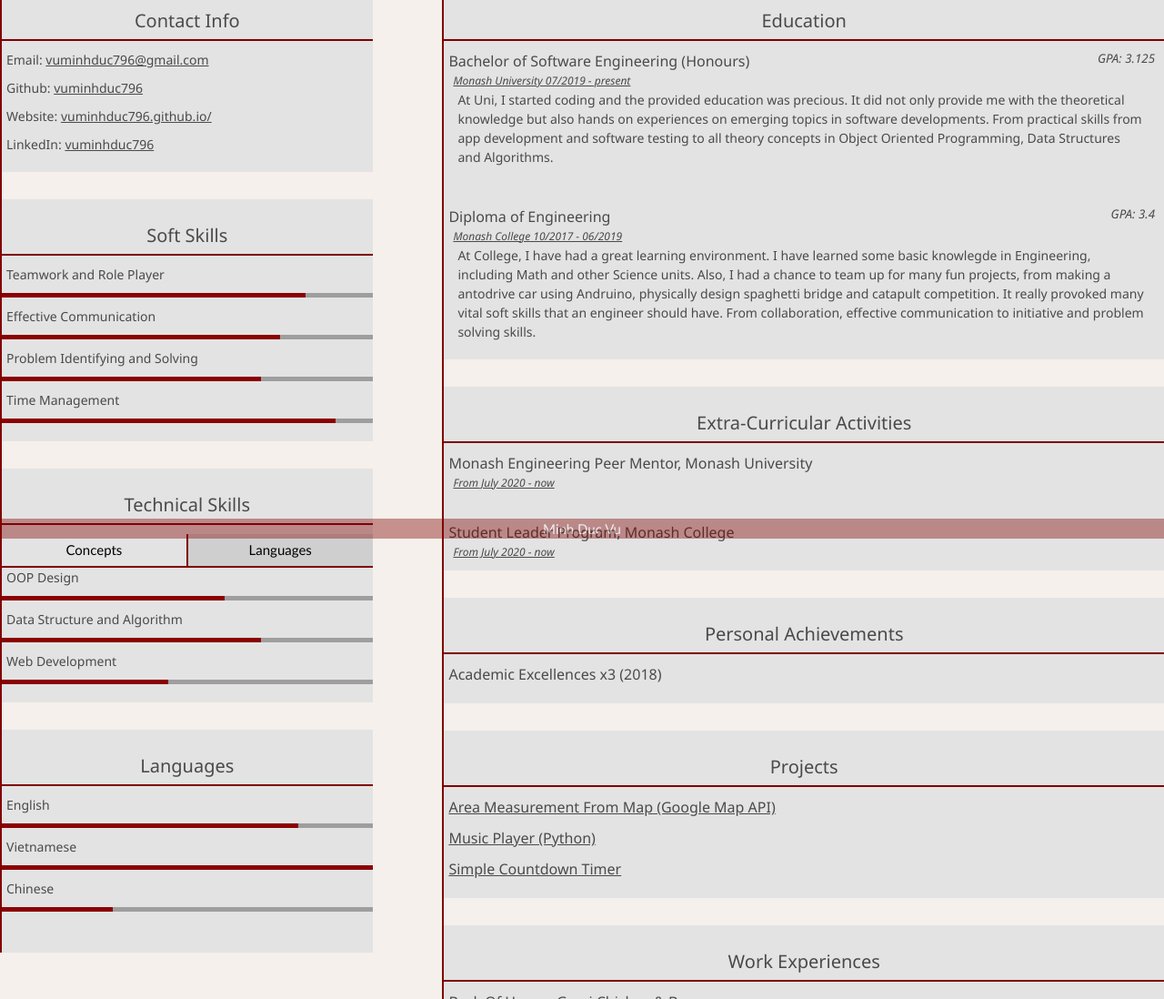
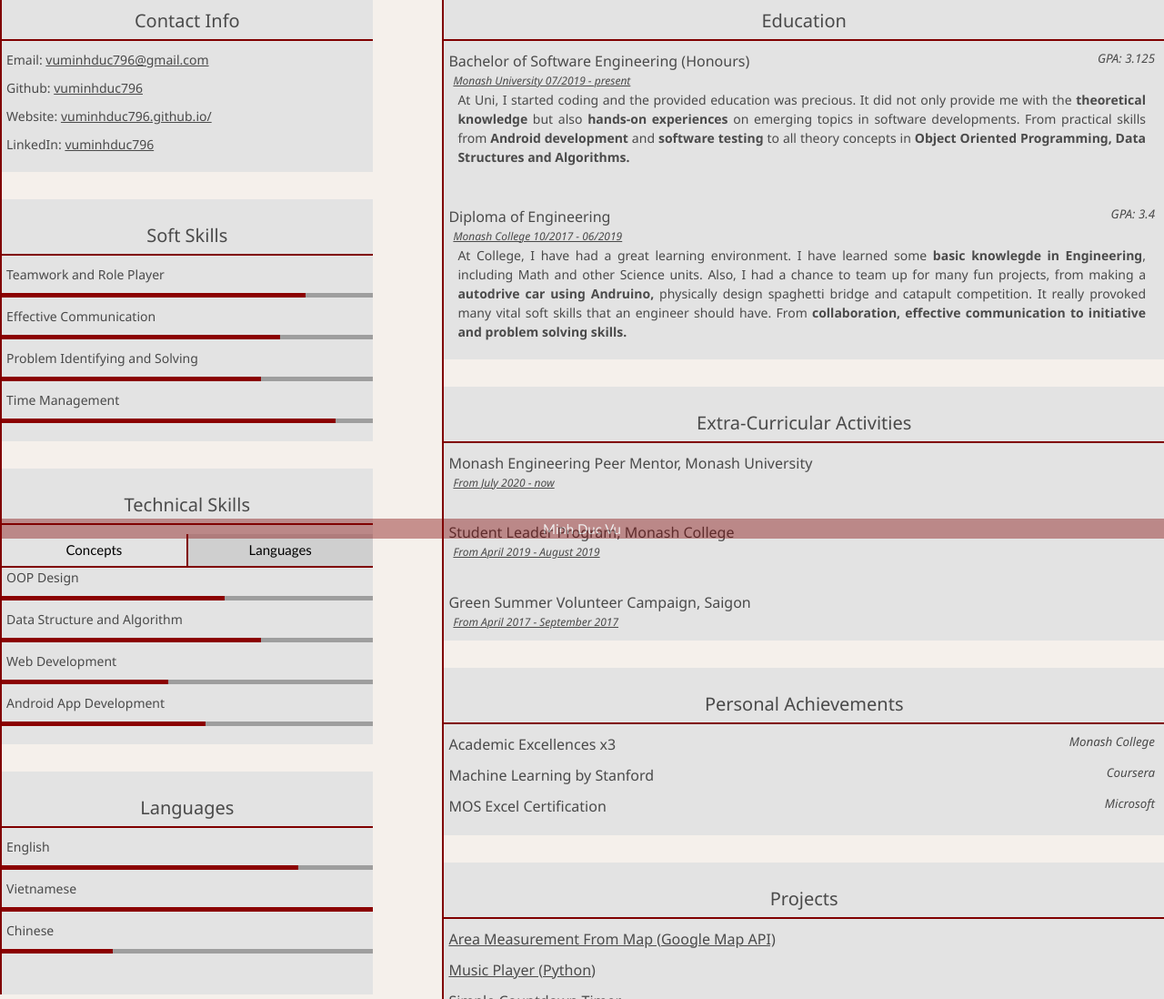
Before and after one commit to vuminhduc796/vuminhduc796.github.io, a plain HTML site: page index.html in a window 1280 px wide. Shown: the part 208-1306 px from the top of the page at 91% size. Drawn offline with nearby package versions, Linux system fonts and the light colour scheme.

Commit message:
Update 29/8

```diff
--- a/index.html
+++ b/index.html
@@ -81,6 +81,10 @@
         <div class="w3-grey">
             <div class="w3-salmon" id="tech13" style="height:5px;width:45%;background-color: darkred"></div>
           </div>
+          <h2 id= "tech04"> Android App Development</h2>
+          <div class="w3-grey">
+              <div class="w3-salmon" id="tech14" style="height:5px;width:55%;background-color: darkred"></div>
+            </div>
     </element>
     <hr style="height:30px;border-width:0;color:#e3e3e3;background-color:#f5f0eb">
     <element>
@@ -109,17 +113,17 @@
         <h1> Education </h1>
         <h2>Bachelor of Software Engineering (Honours)<i style="float: right;padding-right: 10px;font-size: smaller;">GPA: 3.125  </i></h2>
         <h3> Monash University  07/2019 - present </h3>
-        <h4> At Uni, I started coding and the provided education was precious. It did not only provide me with the theoretical knowledge but also hands on
-            experiences on emerging topics in software developments. From practical skills from app development and software testing to all theory concepts
-            in Object Oriented Programming, Data Structures and Algorithms.
+        <h4> At Uni, I started coding and the provided education was precious. It did not only provide me with the <strong>theoretical knowledge</strong> but also <strong>hands-on
+            experiences</strong> on emerging topics in software developments. From practical skills from <strong>Android development</strong> and <strong>software testing</strong> to all theory concepts
+            in <strong>Object Oriented Programming, Data Structures and Algorithms.</strong>
         </h4>
         <br>
         <h2>Diploma of Engineering<i style="float: right;padding-right: 10px;font-size: smaller;">GPA: 3.4  </i></h2>
         <h3> Monash College   10/2017 - 06/2019 </h3>
-        <h4> At College, I have had a great learning environment. I have learned some basic knowlegde in Engineering, including Math and other Science units.
-            Also, I had a chance to team up for many fun projects, from making a antodrive car using Andruino, physically design spaghetti bridge and catapult
-            competition. It really provoked many vital soft skills that an engineer should have. From collaboration, effective communication to initiative and
-            problem solving skills.
+        <h4> At College, I have had a great learning environment. I have learned some <strong>basic knowlegde in Engineering</strong>, including Math and other Science units.
+            Also, I had a chance to team up for many fun projects, from making a <strong>autodrive car using Andruino,</strong> physically design spaghetti bridge and catapult
+            competition. It really provoked many vital soft skills that an engineer should have. From <strong>collaboration, effective communication to initiative and
+                problem solving skills.</strong>
         </h4>
     </element>
     <hr style="height:30px;border-width:0;color:#e3e3e3;background-color:#f5f0eb">
@@ -127,17 +131,21 @@
         <h1> Extra-Curricular Activities </h1>
         <h2>Monash Engineering Peer Mentor, Monash University</h2>
         <h3> From July 2020 - now </h3>
-        <h4> </h4>
         <br>
         <h2> Student Leader Program, Monash College </h2>
-        <h3> From July 2020 - now </h3>
-
+        <h3> From April 2019 - August 2019 </h3>
+        <br>
+        <h2> Green Summer Volunteer Campaign, Saigon </h2>
+        <h3> From April 2017 - September 2017 </h3>
 
     </element>
     <hr style="height:30px;border-width:0;color:#e3e3e3;background-color:#f5f0eb">
     <element>
         <h1> Personal Achievements </h1>
-        <h2> Academic Excellences x3 (2018)</h2>
+        <h2> Academic Excellences x3 <i style="float: right;padding-right: 10px;font-size: smaller;">Monash College  </i></h2>
+        <h2> Machine Learning by Stanford<i style="float: right;padding-right: 10px;font-size: smaller;">Coursera  </i></h2>
+        <h2> MOS Excel Certification<i style="float: right;padding-right: 10px;font-size: smaller;">Microsoft  </i></h2>
+
     </element>
     <hr style="height:30px;border-width:0;color:#e3e3e3;background-color:#f5f0eb">
     <element>
--- a/profolio.css
+++ b/profolio.css
@@ -93,6 +93,7 @@ div > element > h4 {
     padding-left: 15px;
     padding-right: 20px;
     font-size: 14px;
+    text-align: justify;
 }
 div > element > p {
     padding-left: 10px;
--- a/profolio.js
+++ b/profolio.js
@@ -2,19 +2,24 @@ function switchConcept() {
     document.getElementById("tech01").innerHTML = "OOP Design";
     document.getElementById("tech02").innerHTML = "Data Structure and Algorithm";
     document.getElementById("tech03").innerHTML = "Web Development";
+    document.getElementById("tech04").innerHTML = "Android App Development"
+
     document.getElementById("button-language").style.backgroundColor = "#cfcfcf";
     document.getElementById("button-concept").style.backgroundColor = "#e3e3e3";
     document.getElementById("tech11").style.width = "60%";
     document.getElementById("tech12").style.width = "70%";
     document.getElementById("tech13").style.width = "45%";
+    document.getElementById("tech14").style.width = "55%";
 }
 function switchLanguage() {
     document.getElementById("tech01").innerHTML = "Java";
     document.getElementById("tech02").innerHTML = "Python";
     document.getElementById("tech03").innerHTML = "HTML + JS + CSS";
+    document.getElementById("tech04").innerHTML = "C and Assembly Languanges"
     document.getElementById("button-concept").style.backgroundColor = "#cfcfcf";
     document.getElementById("button-language").style.backgroundColor = "#e3e3e3";
     document.getElementById("tech11").style.width = "70%";
     document.getElementById("tech12").style.width = "80%";
     document.getElementById("tech13").style.width = "55%";
+    document.getElementById("tech14").style.width = "42%";
 }
```
